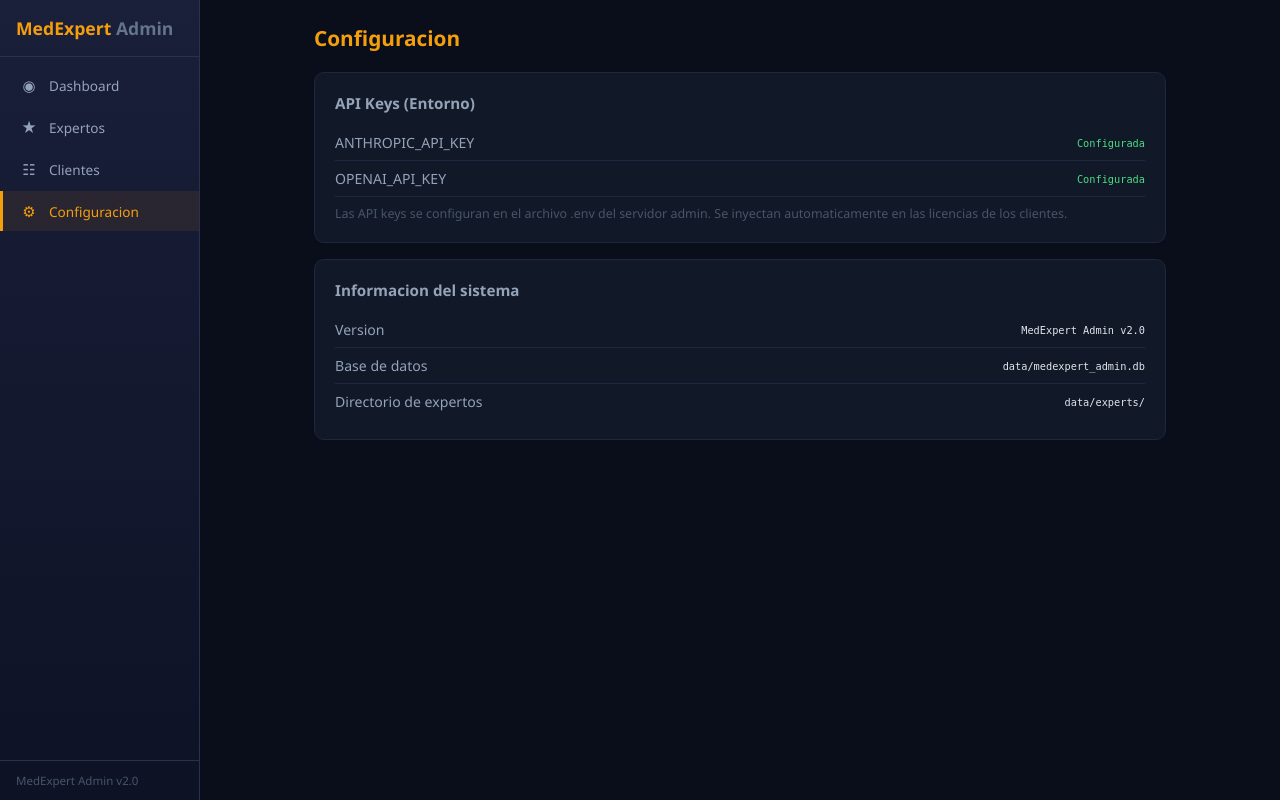
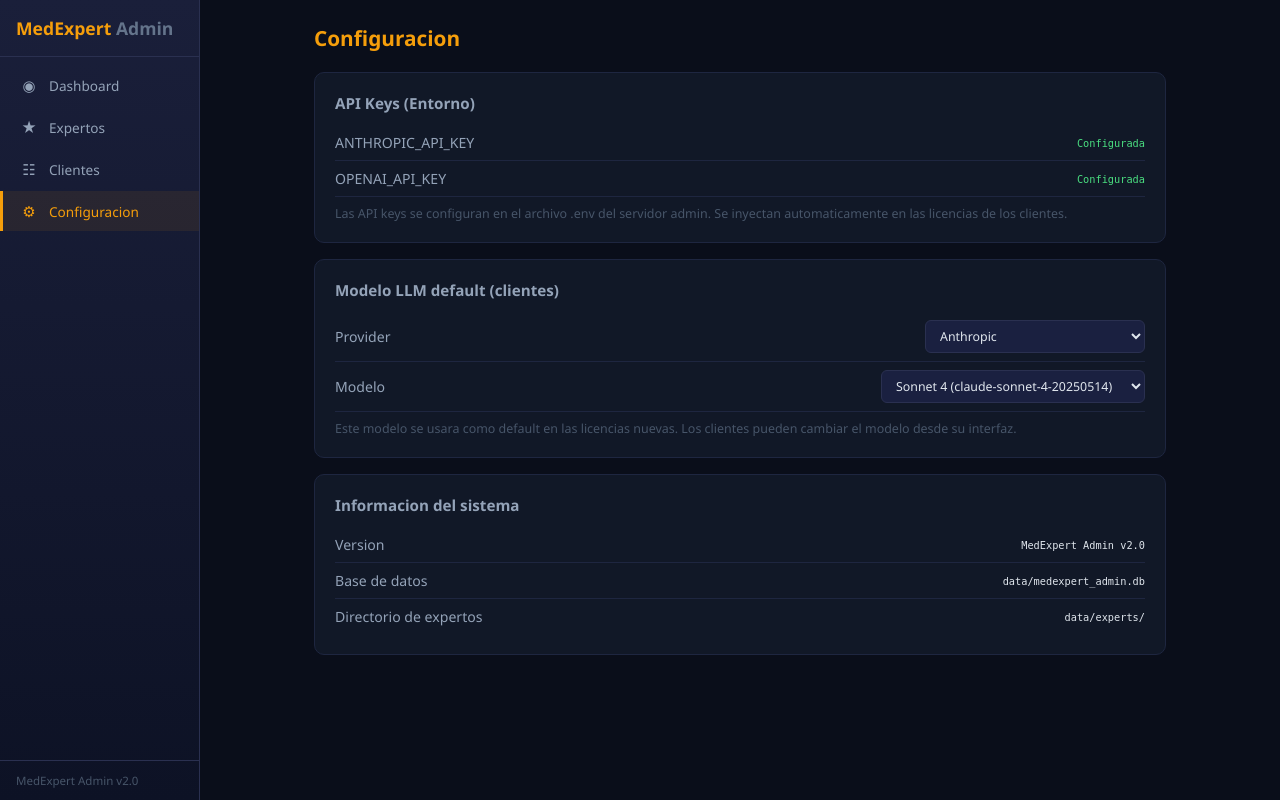
Before and after one commit to jmfraga/medexpert-admin, a FastAPI app: page /config in a window 1280 px wide. Run offline with FastAPI, Linux system fonts and the light colour scheme; data that the repository does not hold is empty.

Commit message:
Add LLM model configuration and settings persistence
- Add settings table for persistent key-value config
- Add model selector dropdowns in config page (provider + model)
- Available models: Opus 4.6, Sonnet 4.6, Sonnet 4, Haiku 4.5, GPT-5.1, GPT-4.1, GPT-4.1 Mini/Nano
- Add /api/settings/model endpoint to save default provider/model
- Inject default_provider and default_model into generated licenses

Co-Authored-By: Claude Opus 4.6 <noreply@anthropic.com>

```diff
--- a/app.py
+++ b/app.py
@@ -430,16 +430,58 @@ async def validate_license(request: Request):
 # Config page
 # ─────────────────────────────────────────────
 
+AVAILABLE_MODELS = {
+    "anthropic": [
+        {"id": "claude-opus-4-6", "name": "Opus 4.6"},
+        {"id": "claude-sonnet-4-6", "name": "Sonnet 4.6"},
+        {"id": "claude-sonnet-4-20250514", "name": "Sonnet 4"},
+        {"id": "claude-haiku-4-5-20251001", "name": "Haiku 4.5"},
+    ],
+    "openai": [
+        {"id": "gpt-5.1", "name": "GPT-5.1"},
+        {"id": "gpt-4.1", "name": "GPT-4.1"},
+        {"id": "gpt-4.1-mini", "name": "GPT-4.1 Mini"},
+        {"id": "gpt-4.1-nano", "name": "GPT-4.1 Nano"},
+    ],
+}
+
+
 @app.get("/config", response_class=HTMLResponse)
 async def config_page(request: Request):
     api_keys = db.get_api_keys()
+    settings = db.get_all_settings()
+    has_anthropic = bool(os.getenv("ANTHROPIC_API_KEY"))
+    has_openai = bool(os.getenv("OPENAI_API_KEY"))
+    default_provider = settings.get("default_provider", "anthropic" if has_anthropic else "openai")
+    default_model = settings.get("default_model", "claude-sonnet-4-20250514" if has_anthropic else "gpt-4.1")
+    # Build available models based on configured keys
+    models = {}
+    if has_anthropic:
+        models["anthropic"] = AVAILABLE_MODELS["anthropic"]
+    if has_openai:
+        models["openai"] = AVAILABLE_MODELS["openai"]
     return templates.TemplateResponse("config.html", {
         "request": request,
         "active_page": "config",
         "api_keys": api_keys,
-        "anthropic_key": bool(os.getenv("ANTHROPIC_API_KEY")),
-        "openai_key": bool(os.getenv("OPENAI_API_KEY")),
+        "anthropic_key": has_anthropic,
+        "openai_key": has_openai,
+        "default_provider": default_provider,
+        "default_model": default_model,
+        "available_models": models,
     })
+
+
+@app.post("/api/settings/model")
+async def save_model_settings(request: Request):
+    data = await request.json()
+    provider = data.get("provider", "")
+    model = data.get("model", "")
+    if not provider or not model:
+        return JSONResponse({"ok": False, "error": "Provider y modelo requeridos"}, status_code=400)
+    db.set_setting("default_provider", provider)
+    db.set_setting("default_model", model)
+    return JSONResponse({"ok": True, "provider": provider, "model": model})
 
 
 # ─────────────────────────────────────────────
--- a/database.py
+++ b/database.py
@@ -101,6 +101,12 @@ def init_db():
             provider TEXT NOT NULL DEFAULT 'anthropic',
             is_active INTEGER DEFAULT 1,
             created_at TEXT DEFAULT (datetime('now'))
+        );
+
+        CREATE TABLE IF NOT EXISTS settings (
+            key TEXT PRIMARY KEY,
+            value TEXT NOT NULL DEFAULT '',
+            updated_at TEXT DEFAULT (datetime('now'))
         );
 
         CREATE TABLE IF NOT EXISTS distribution_log (
@@ -484,3 +490,31 @@ def get_distribution_log(client_id: int = None, limit: int = 50) -> list[dict]:
         """, (limit,)).fetchall()
     conn.close()
     return [dict(r) for r in rows]
+
+
+# ─────────────────────────────────────────────
+# Settings
+# ─────────────────────────────────────────────
+
+def get_setting(key: str, default: str = "") -> str:
+    conn = get_connection()
+    row = conn.execute("SELECT value FROM settings WHERE key = ?", (key,)).fetchone()
+    conn.close()
+    return row["value"] if row else default
+
+
+def set_setting(key: str, value: str):
+    conn = get_connection()
+    conn.execute("""
+        INSERT INTO settings (key, value, updated_at) VALUES (?, ?, datetime('now'))
+        ON CONFLICT(key) DO UPDATE SET value = ?, updated_at = datetime('now')
+    """, (key, value, value))
+    conn.commit()
+    conn.close()
+
+
+def get_all_settings() -> dict:
+    conn = get_connection()
+    rows = conn.execute("SELECT key, value FROM settings").fetchall()
+    conn.close()
+    return {r["key"]: r["value"] for r in rows}
--- a/license_server.py
+++ b/license_server.py
@@ -44,7 +44,8 @@ def generate_license(client_id: int, duration_days: int = 365) -> dict:
         "admin_server": client.get("tailscale_ip", ""),
         "offline_grace_days": 7,
         "api_keys": _get_api_keys_for_client(client),
-        "default_provider": "anthropic",
+        "default_provider": db.get_setting("default_provider", "anthropic"),
+        "default_model": db.get_setting("default_model", "claude-sonnet-4-20250514"),
     }
 
     return license_data
--- a/templates/config.html
+++ b/templates/config.html
@@ -37,6 +37,28 @@
 
         .config-value.present { color: #4ade80; }
         .config-value.missing { color: #f87171; }
+
+        .config-select {
+            background: #1a2040;
+            color: #e0e6ed;
+            border: 1px solid #2a3050;
+            border-radius: 6px;
+            padding: 6px 10px;
+            font-size: 0.88em;
+            cursor: pointer;
+            font-family: inherit;
+            min-width: 220px;
+        }
+        .config-select:focus { outline: none; border-color: #f59e0b; }
+
+        .save-status {
+            font-size: 0.78em;
+            color: #4ade80;
+            margin-left: 8px;
+            opacity: 0;
+            transition: opacity 0.3s;
+        }
+        .save-status.show { opacity: 1; }
 {% endblock %}
 
 {% block content %}
@@ -66,6 +88,41 @@
         </div>
 
         <div class="config-section">
+            <h2>Modelo LLM default (clientes) <span class="save-status" id="modelSaveStatus">Guardado</span></h2>
+            <div class="config-row">
+                <span class="config-label">Provider</span>
+                <select class="config-select" id="providerSelect" onchange="onProviderChange()">
+                    {% for provider in available_models %}
+                    <option value="{{ provider }}" {% if provider == default_provider %}selected{% endif %}>
+                        {{ provider | capitalize }}
+                    </option>
+                    {% endfor %}
+                    {% if not available_models %}
+                    <option value="" disabled selected>Sin API keys configuradas</option>
+                    {% endif %}
+                </select>
+            </div>
+            <div class="config-row">
+                <span class="config-label">Modelo</span>
+                <select class="config-select" id="modelSelect" onchange="saveModelSettings()">
+                    {% for provider, models in available_models.items() %}
+                        {% for m in models %}
+                        <option value="{{ m.id }}" data-provider="{{ provider }}"
+                            {% if m.id == default_model %}selected{% endif %}
+                            {% if provider != default_provider %}style="display:none"{% endif %}>
+                            {{ m.name }} ({{ m.id }})
+                        </option>
+                        {% endfor %}
+                    {% endfor %}
+                </select>
+            </div>
+            <p style="font-size:0.78em; color:#475569; margin-top:8px;">
+                Este modelo se usara como default en las licencias nuevas.
+                Los clientes pueden cambiar el modelo desde su interfaz.
+            </p>
+        </div>
+
+        <div class="config-section">
             <h2>Informacion del sistema</h2>
             <div class="config-row">
                 <span class="config-label">Version</span>
@@ -82,3 +139,37 @@
         </div>
     </div>
 {% endblock %}
+
+{% block scripts %}
+    <script>
+        function onProviderChange() {
+            const provider = document.getElementById('providerSelect').value;
+            const modelSel = document.getElementById('modelSelect');
+            let firstVisible = null;
+            for (const opt of modelSel.options) {
+                const show = opt.dataset.provider === provider;
+                opt.style.display = show ? '' : 'none';
+                if (show && !firstVisible) firstVisible = opt;
+            }
+            if (firstVisible) {
+                modelSel.value = firstVisible.value;
+            }
+            saveModelSettings();
+        }
+
+        function saveModelSettings() {
+            const provider = document.getElementById('providerSelect').value;
+            const model = document.getElementById('modelSelect').value;
+            if (!provider || !model) return;
+
+            apiCall('/api/settings/model', 'POST', { provider, model })
+                .then(data => {
+                    if (data.ok) {
+                        const status = document.getElementById('modelSaveStatus');
+                        status.classList.add('show');
+                        setTimeout(() => status.classList.remove('show'), 2000);
+                    }
+                });
+        }
+    </script>
+{% endblock %}
```
